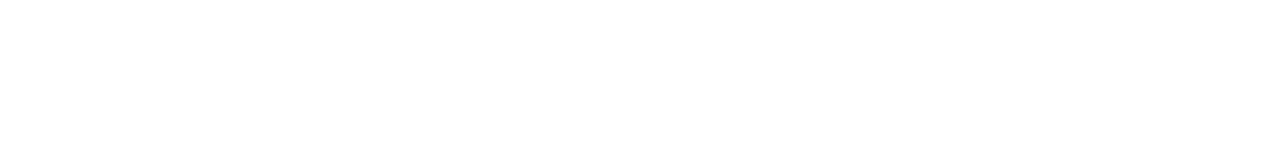
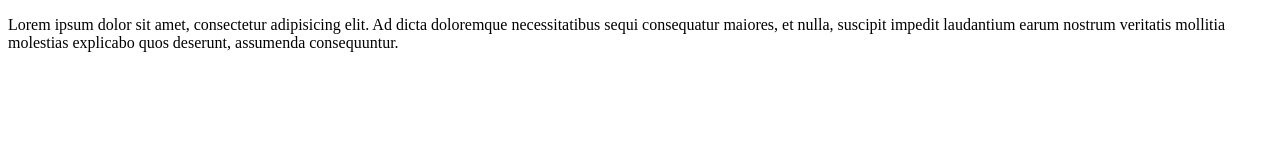
Before and after one commit to ustinenko16/branches-project, a plain HTML site: page index.html in a window 1280 px wide. Drawn offline with Linux system fonts and the light colour scheme.

Commit message:
commit
lorem

```diff
--- a/index.html
+++ b/index.html
@@ -6,6 +6,8 @@
     <title>Document</title>
 </head>
 <body>
-
+    <p>
+        Lorem ipsum dolor sit amet, consectetur adipisicing elit. Ad dicta doloremque necessitatibus sequi consequatur maiores, et nulla, suscipit impedit laudantium earum nostrum veritatis mollitia molestias explicabo quos deserunt, assumenda consequuntur.
+    </p>
 </body>
 </html>
```
